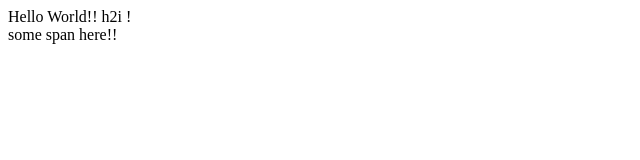
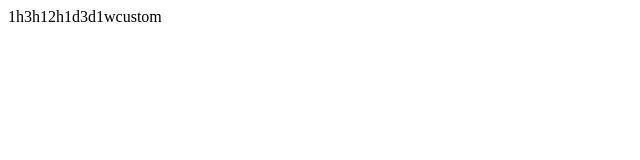
Before and after one commit to Chirpify/React_DatePicker, a React app: page / in a window 1280 px wide. Shown: the top 160 px of the page, without its empty margins (0-640 px from the left). Built offline with nearby package versions, Linux system fonts and the light colour scheme; the HTML template or start-up script is replaced by a standard one.

Commit message:
create shortcut component

```diff
--- a/src/components/day_picker.jsx
+++ b/src/components/day_picker.jsx
@@ -1,4 +1,5 @@
 import React from 'react';
+import ShortcutHeader from './shortcut-header.jsx'
 
 class DayPicker extends React.PureComponent {
   constructor() {
@@ -10,10 +11,10 @@ class DayPicker extends React.PureComponent {
   render() {
     console.log("Testing! from alex! adsfsadWAIT alex is here ");
     return (
-      <section>
-       <div>Hello World!! h2i !</div>
-        <span> some span here!!</span>
-        </section>
+      <div>
+        <ShortcutHeader />
+      </div>
+
     );
   }
 }
--- /dev/null
+++ b/src/components/shortcut-header.jsx
@@ -0,0 +1,26 @@
+import React from 'react';
+import '../styles/components/shortcut-header.scss';
+
+class ShortcutHeader extends React.PureComponent {
+  constructor() {
+    super();
+    this.state = {
+    };
+  }
+
+  render() {
+    return (
+      <div>
+        <span>1h</span>
+        <span>3h</span>
+        <span>12h</span>
+        <span>1d</span>
+        <span>3d</span>
+        <span>1w</span>
+        <span>custom</span>
+      </div>
+
+    );
+  }
+}
+export default ShortcutHeader;
--- a/src/main.jsx
+++ b/src/main.jsx
@@ -1,6 +1,7 @@
 import React from 'react';
 import ReactDOM from 'react-dom';
 import DayPicker from './components/day_picker.jsx';
+
 console.log("running main.jsx!");
 document.addEventListener('DOMContentLoaded', function() {
   ReactDOM.render(
```
Also changed, not shown: src/styles/app.scss (added), src/styles/components/shortcut-header.scss (added), 1 other file (tests, documents, lock files or other folders).
